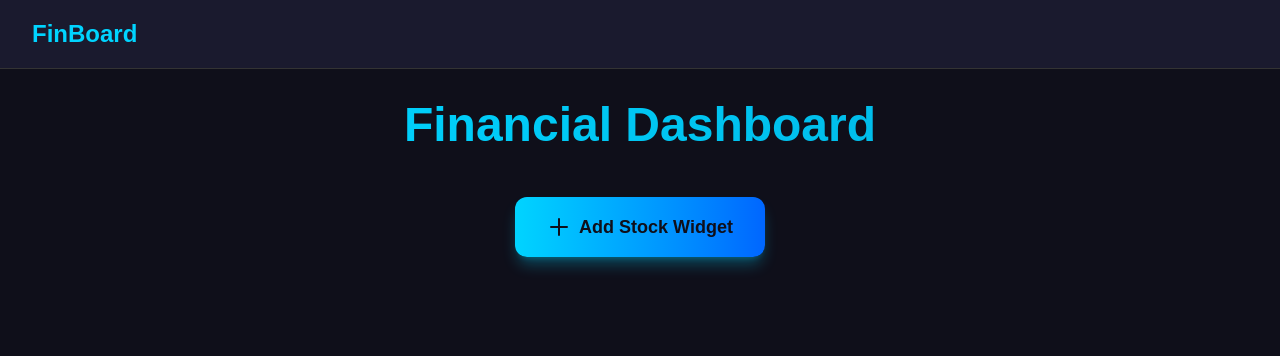
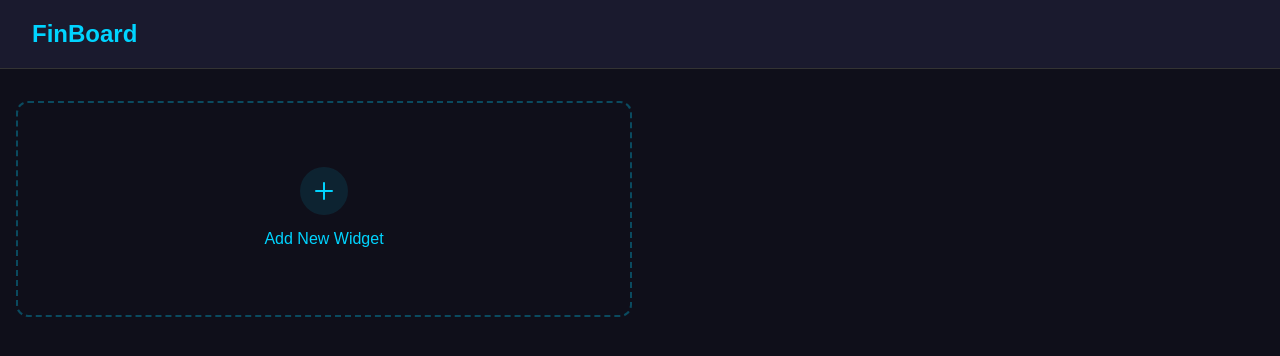
Before and after one commit to Mayankrai449/finboard, a Next.js app: page / in a window 1280 px wide. Shown: the top 356 px of the page. Built offline with nearby package versions, Linux system fonts and the light colour scheme; what chartjs-chart-financial would draw is missing.

Commit message:
Active Drag n Drop with Resizing

```diff
--- a/app/globals.css
+++ b/app/globals.css
@@ -47,6 +47,42 @@ body {
 
 .search-box button:hover {
   background-color: #00b8e6;
+}
+
+/* React Grid Layout Styles */
+.react-grid-item.react-grid-placeholder {
+  background: rgba(0, 212, 255, 0.1) !important;
+  border: 2px dashed #00d4ff !important;
+  border-radius: 12px !important;
+  opacity: 0.5 !important;
+}
+
+.react-resizable-handle {
+  position: absolute;
+  width: 20px;
+  height: 20px;
+  bottom: 0;
+  right: 0;
+  cursor: se-resize;
+  z-index: 100;
+}
+
+.react-resizable-handle::after {
+  content: "";
+  position: absolute;
+  right: 6px;
+  bottom: 6px;
+  width: 12px;
+  height: 12px;
+  border-right: 3px solid #00d4ff;
+  border-bottom: 3px solid #00d4ff;
+  border-bottom-right-radius: 2px;
+  transition: all 0.2s ease;
+}
+
+.react-resizable-handle:hover::after {
+  border-color: #fff;
+  transform: scale(1.1);
 }
 
 .stock-info {
--- a/app/page.tsx
+++ b/app/page.tsx
@@ -1,6 +1,6 @@
 'use client';
 
-import { useEffect, useRef, useState } from 'react';
+import { useEffect, useRef, useState, useMemo } from 'react';
 import Navbar from '@/components/Navbar';
 import StockCard from '@/components/StockCard';
 import TableWidget from '@/components/TableWidget';
@@ -12,16 +12,20 @@ import {
   removeWidget,
   updateWidgetData,
   updateWidget,
+  updateLayout,
   setShowForm,
   setLoading,
   setError,
   hydrateFromLocalStorage,
   type Widget,
-  type StockData,
-  type SelectedField,
 } from '@/lib/store/slices/widgetsSlice';
 import type { SelectedFieldItem } from '@/components/FieldSelector';
 import { loadWidgetConfigs, saveWidgetConfigs } from '@/lib/utils/localStorage';
+import { Responsive, WidthProvider, Layout } from 'react-grid-layout';
+import 'react-grid-layout/css/styles.css';
+import 'react-resizable/css/styles.css';
+
+const ResponsiveGridLayout = WidthProvider(Responsive);
 
 export default function Home() {
   const dispatch = useAppDispatch();
@@ -29,6 +33,11 @@ export default function Home() {
   const refreshIntervalRefs = useRef<Map<string, NodeJS.Timeout>>(new Map());
   const [editingWidget, setEditingWidget] = useState<Widget | null>(null);
   const [isHydrated, setIsHydrated] = useState(false);
+  const [mounted, setMounted] = useState(false);
+
+  useEffect(() => {
+    setMounted(true);
+  }, []);
 
   // Hydrate from localStorage on mount
   useEffect(() => {
@@ -254,18 +263,61 @@ export default function Home() {
     };
   }, []);
 
+  const onLayoutChange = (layout: any[]) => {
+    if (!isHydrated) return;
+
+    layout.forEach((item) => {
+      if (item.i === 'add-button') return;
+      dispatch(updateLayout({
+        id: item.i,
+        layout: {
+          i: item.i,
+          x: item.x,
+          y: item.y,
+          w: item.w,
+          h: item.h
+        }
+      }));
+    });
+  };
+
+  const layouts = useMemo(() => {
+    const lgLayout: Layout[] = widgets.map((widget, index) => {
+      if (widget.layout) return { ...widget.layout, i: widget.id };
+
+      return {
+        i: widget.id,
+        x: (index * 6) % 12,
+        y: Math.floor(index / 2) * 4,
+        w: 6,
+        h: widget.displayMode === 'chart' ? 6 : 4,
+        minW: 3,
+        minH: 3,
+      };
+    });
+
+    const count = widgets.length;
+    lgLayout.push({
+      i: 'add-button',
+      x: (count * 6) % 12,
+      y: Math.floor(count / 2) * 4,
+      w: 6,
+      h: 2,
+      static: false,
+      isDraggable: false,
+      isResizable: false
+    });
+
+    return { lg: lgLayout };
+  }, [widgets]);
+
+  if (!mounted) return null;
+
   return (
     <div>
       <Navbar />
 
-      <div className="container" style={{ paddingTop: '2rem' }}>
-        {/* Title */}
-        <div className="text-center" style={{ marginBottom: '3rem' }}>
-          <h1 className="text-5xl font-bold bg-linear-to-r from-[#00d4ff] to-[#00b8e6] bg-clip-text text-transparent" style={{ marginBottom: '0' }}>
-            Financial Dashboard
-          </h1>
-        </div>
-
+      <div className="w-full px-4" style={{ paddingTop: '2rem' }}>
         {/* Error Message */}
         {error && (
           <div className="max-w-6xl mx-auto mb-6 bg-[#2a1a1a] border border-[#ff4d4d] rounded-lg p-4 text-[#ff4d4d] text-center">
@@ -273,12 +325,22 @@ export default function Home() {
           </div>
         )}
 
-        {/* Widgets Display */}
-        <div className="space-y-6">
+        <ResponsiveGridLayout
+          className="layout"
+          layouts={layouts}
+          breakpoints={{ lg: 1200, md: 996, sm: 768, xs: 480, xxs: 0 }}
+          cols={{ lg: 12, md: 10, sm: 6, xs: 4, xxs: 2 }}
+          rowHeight={100}
+          draggableHandle=".drag-handle"
+          onLayoutChange={(layout) => onLayoutChange(layout)}
+          isDraggable={true}
+          isResizable={true}
+          margin={[16, 16]}
+          containerPadding={[0, 0]}
+        >
           {widgets.map((widget) => (
             <div key={widget.id} className="relative">
               {widget.displayMode === 'chart' ? (
-                // Chart widgets display with just rawData
                 <ChartWidget
                   widgetName={widget.name}
                   widgetDescription={widget.description}
@@ -318,29 +380,27 @@ export default function Home() {
                   />
                 )
               ) : (
-                <div className="max-w-4xl mx-auto text-center py-8 text-gray-400">
+                <div className="h-full flex items-center justify-center bg-[#1a1a2e] rounded-xl border border-[#00d4ff]/20 text-gray-400">
                   Loading...
                 </div>
               )}
             </div>
           ))}
-        </div>
 
-        {/* Add Widget Button - Always visible */}
-        <div className="flex justify-center mt-8">
+          <div key="add-button" className="relative">
             <button
               onClick={() => dispatch(setShowForm(true))}
-            className="group relative px-8 py-4 bg-linear-to-r from-[#00d4ff] to-[#0066ff] text-[#0f0f1a] rounded-xl font-bold text-lg hover:from-[#00b8e6] hover:to-[#0055cc] transition-all shadow-lg shadow-[#00d4ff]/30 hover:shadow-[#00d4ff]/50 hover:scale-105 cursor-pointer"
+              className="w-full h-full border-2 border-dashed border-[#00d4ff]/30 rounded-xl flex flex-col items-center justify-center gap-3 text-[#00d4ff] hover:bg-[#00d4ff]/5 hover:border-[#00d4ff]/60 transition-all group cursor-pointer"
             >
-            <span className="flex items-center gap-2">
+              <div className="w-12 h-12 rounded-full bg-[#00d4ff]/10 flex items-center justify-center group-hover:scale-110 transition-transform">
                 <svg className="w-6 h-6" fill="none" stroke="currentColor" viewBox="0 0 24 24">
                   <path strokeLinecap="round" strokeLinejoin="round" strokeWidth={2} d="M12 4v16m8-8H4" />
                 </svg>
-              Add Stock Widget
-            </span>
+              </div>
+              <span className="font-medium">Add New Widget</span>
             </button>
           </div>
-
+        </ResponsiveGridLayout>
       </div>
 
       {/* Add Widget Form Modal */}
--- a/components/ChartWidget/ChartWidget.tsx
+++ b/components/ChartWidget/ChartWidget.tsx
@@ -224,17 +224,23 @@ export default function ChartWidget({
   const isValidData = mappingResult && mappingResult.format !== 'unknown' && mappingResult.data.length > 0;
 
   return (
-    <div className="relative max-w-6xl mx-auto">
+    <div className="relative h-full flex flex-col">
       <div className="absolute -inset-0.5 bg-linear-to-r from-[#00d4ff] via-[#0066ff] to-[#00d4ff] rounded-xl blur opacity-10"></div>
 
       {/* Main Card */}
-      <div className="relative bg-linear-to-br from-[#1a1a2e] to-[#16213e] rounded-xl shadow-xl border border-[#00d4ff]/20 overflow-hidden">
+      <div className="relative bg-linear-to-br from-[#1a1a2e] to-[#16213e] rounded-xl shadow-xl border border-[#00d4ff]/20 overflow-hidden flex flex-col h-full">
         {/* Top Bar */}
         <div className="h-px bg-linear-to-r from-transparent via-[#00d4ff]/40 to-transparent"></div>
 
-        <div className="p-4">
+        {/* Drag Handle */}
+        <div className="drag-handle h-6 w-full cursor-move flex items-center justify-center hover:bg-[#00d4ff]/5 transition-colors shrink-0 group">
+           <div className="w-8 h-1 bg-gray-600 rounded-full group-hover:bg-[#00d4ff] transition-colors"></div>
+           <span className="ml-2 text-[10px] text-gray-500 uppercase tracking-wider font-medium">Drag to move</span>
+        </div>
+
+        <div className="px-4 pt-4 pb-2 flex-1 overflow-hidden flex flex-col">
           {/* Header Section */}
-          <div className="flex justify-between items-start mb-4">
+          <div className="flex justify-between items-start mb-4 shrink-0">
             <div className="flex-1">
               <div className="flex items-center gap-3 mb-2">
                 <h3 className="text-xl font-bold text-white">{widgetName || 'Chart Widget'}</h3>
--- a/components/TableWidget/TableWidget.tsx
+++ b/components/TableWidget/TableWidget.tsx
@@ -264,16 +264,22 @@ export default function TableWidget({
   }
 
   return (
-    <div className="relative max-w-full mx-auto">
+    <div className="relative h-full flex flex-col">
       <div className="absolute -inset-0.5 bg-linear-to-r from-[#00d4ff] via-[#0066ff] to-[#00d4ff] rounded-xl blur opacity-10"></div>
 
       {/* Main Container */}
-      <div className="relative bg-linear-to-br from-[#1a1a2e] to-[#16213e] rounded-xl shadow-xl border border-[#00d4ff]/20 overflow-hidden">
+      <div className="relative bg-linear-to-br from-[#1a1a2e] to-[#16213e] rounded-xl shadow-xl border border-[#00d4ff]/20 overflow-hidden flex flex-col h-full">
 
         {/* Top Bar */}
         <div className="h-px bg-linear-to-r from-transparent via-[#00d4ff]/40 to-transparent"></div>
 
-        <div className="p-4">
+        {/* Drag Handle */}
+        <div className="drag-handle h-6 w-full cursor-move flex items-center justify-center hover:bg-[#00d4ff]/5 transition-colors shrink-0 group">
+           <div className="w-8 h-1 bg-gray-600 rounded-full group-hover:bg-[#00d4ff] transition-colors"></div>
+           <span className="ml-2 text-[10px] text-gray-500 uppercase tracking-wider font-medium">Drag to move</span>
+        </div>
+
+        <div className="px-4 pt-4 pb-2 flex-1 overflow-hidden flex flex-col">
           {/* Header Section */}
           <div className="mb-4">
             <div className="flex items-start justify-between gap-4">
--- a/lib/store/slices/widgetsSlice.ts
+++ b/lib/store/slices/widgetsSlice.ts
@@ -33,6 +33,13 @@ export interface Widget {
   lastUpdated?: string; // Track last data update time
   displayMode?: 'card' | 'table' | 'chart'; // Display mode: card, table, or chart
   chartType?: 'candlestick' | 'linear'; // Chart type for chart display mode
+  layout?: {
+    i: string;
+    x: number;
+    y: number;
+    w: number;
+    h: number;
+  };
 }
 
 interface WidgetsState {
@@ -85,6 +92,12 @@ const widgetsSlice = createSlice({
         state.widgets[index] = action.payload;
       }
     },
+    updateLayout: (state, action: PayloadAction<{ id: string; layout: { i: string; x: number; y: number; w: number; h: number } }>) => {
+      const widget = state.widgets.find(w => w.id === action.payload.id);
+      if (widget) {
+        widget.layout = action.payload.layout;
+      }
+    },
     setShowForm: (state, action: PayloadAction<boolean>) => {
       state.showForm = action.payload;
     },
@@ -110,6 +123,7 @@ export const {
   removeWidget,
   updateWidgetData,
   updateWidget,
+  updateLayout,
   setShowForm,
   setLoading,
   setError,
--- a/lib/utils/localStorage.ts
+++ b/lib/utils/localStorage.ts
@@ -14,6 +14,13 @@ export interface WidgetConfig {
   selectedFields: any[];
   displayMode?: 'card' | 'table' | 'chart';
   chartType?: 'candlestick' | 'linear';
+  layout?: {
+    i: string;
+    x: number;
+    y: number;
+    w: number;
+    h: number;
+  };
 }
 
 // Extract config from widget
@@ -28,6 +35,7 @@ export function extractWidgetConfig(widget: Widget): WidgetConfig {
     selectedFields: widget.selectedFields,
     displayMode: widget.displayMode,
     chartType: widget.chartType,
+    layout: widget.layout,
   };
 }
 
--- a/package.json
+++ b/package.json
@@ -10,6 +10,7 @@
   },
   "dependencies": {
     "@reduxjs/toolkit": "^2.11.0",
+    "@types/react-grid-layout": "^1.3.6",
     "chart.js": "^4.5.1",
     "chartjs-adapter-date-fns": "^3.0.0",
     "chartjs-chart-financial": "^0.2.1",
@@ -17,7 +18,9 @@
     "next": "16.0.7",
     "react": "19.2.0",
     "react-dom": "19.2.0",
-    "react-redux": "^9.2.0"
+    "react-grid-layout": "^1.5.3",
+    "react-redux": "^9.2.0",
+    "react-resizable": "^3.0.5"
   },
   "devDependencies": {
     "@tailwindcss/postcss": "^4",
```
Also changed, not shown: components/StockCard/StockCard.tsx (+19 -7 lines), 1 other file (tests, documents, lock files or other folders). Lines whose indentation alone changed are shown as unchanged.
